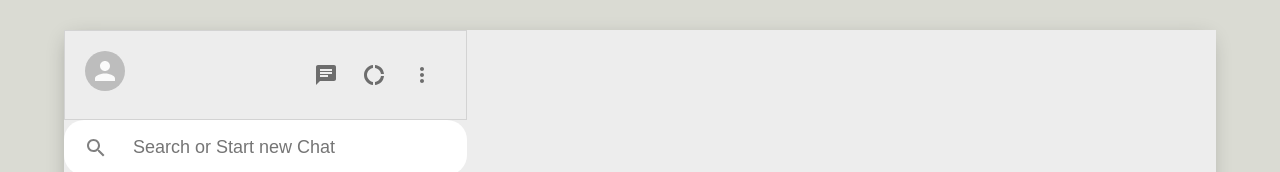
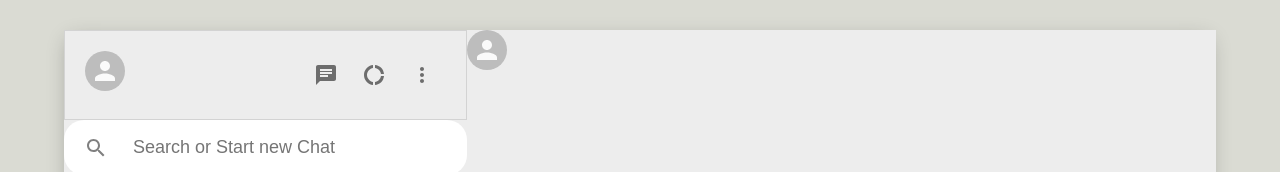
Before and after one commit to Moonwalkerr/ChatMee, a React (Create React App) app: page / in a window 1280 px wide. Shown: the top 172 px of the page. Built offline with nearby package versions, Linux system fonts and the light colour scheme.

Commit message:
chatDisplay comp wip

```diff
--- a/src/App.js
+++ b/src/App.js
@@ -1,4 +1,5 @@
 import './App.css';
+import ChatDisplay from './comps/chatdisplay';
 import Sidebar from './comps/sidebar';
 
 // BEM Naming convention
@@ -7,9 +8,8 @@
   <div className="app">
      {/* <h2>Folks Chat</h2> */}
      <div className="inner__App">
-      {/* SideBar */}
       <Sidebar/>
-      {/* Chat */}
+      <ChatDisplay/>
      </div>
     </div>
   );
--- /dev/null
+++ b/src/comps/chatdisplay.css
@@ -0,0 +1,3 @@
+.chatDisplay{
+    flex:0.65;
+}
--- /dev/null
+++ b/src/comps/chatdisplay.js
@@ -0,0 +1,19 @@
+import "./chatdisplay.css";
+import {Avatar} from "@material-ui/core";
+
+const ChatDisplay = () => {
+    return ( <div className="chatDisplay">
+            <div className="chat__header">
+            <Avatar/>
+            </div>
+            <div className="chat__body">
+
+            </div>
+
+            <div className="chat__footer">
+
+            </div>
+    </div> );
+}
+
+export default ChatDisplay;
```
